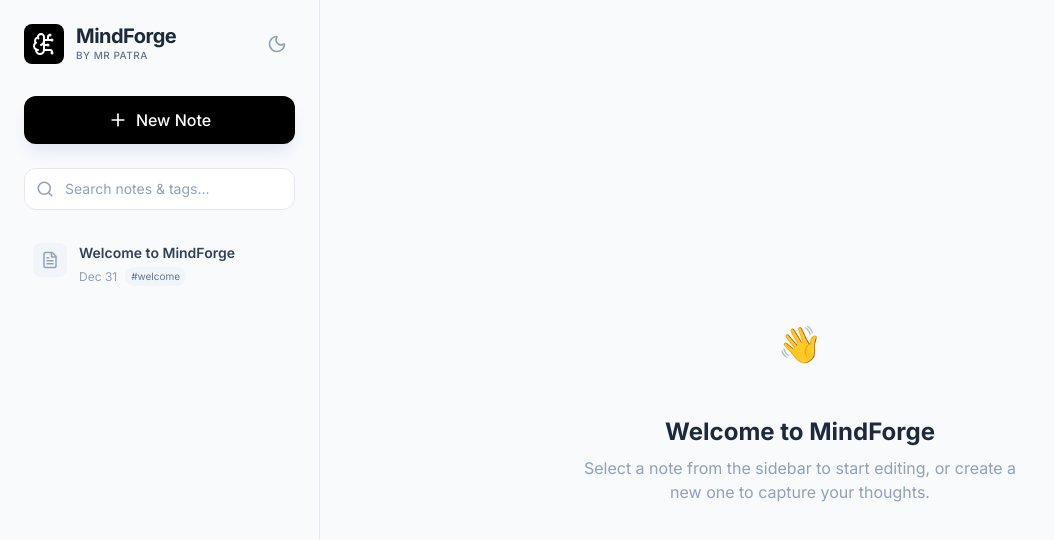
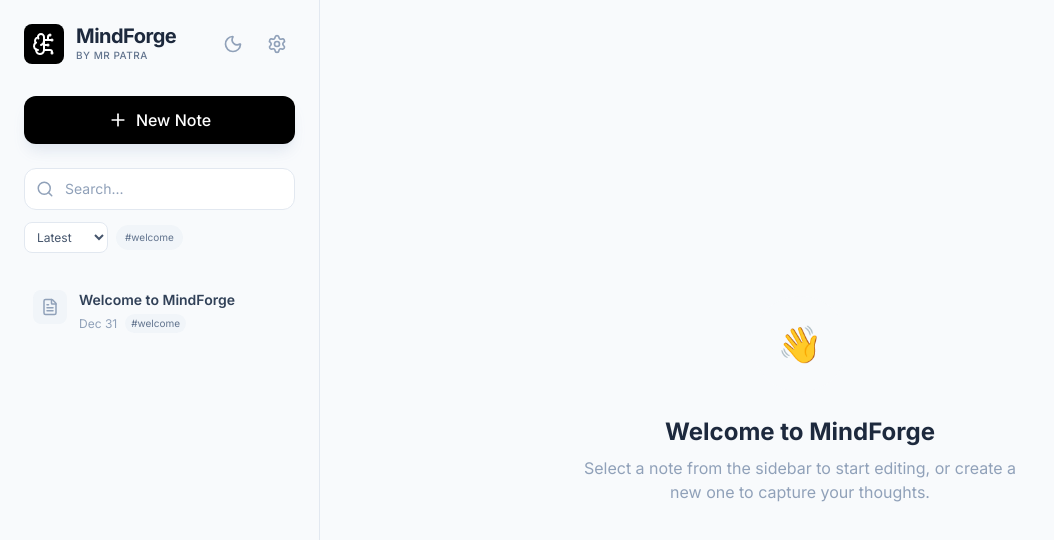
Before and after one commit to amitkumarpatra99/MindForge, a Next.js app: page / in a window 1280 px wide. Shown: the top 540 px of the page, without its empty margins (0-1054 px from the left). Built offline with nearby package versions, Linux system fonts and the light colour scheme.

Commit message:
feat: implement responsive sidebar component with note management, search, filter, sort, and theme toggles.

```diff
--- a/app/components/Sidebar.js
+++ b/app/components/Sidebar.js
@@ -1,8 +1,9 @@
 "use client";
 import { useState, useEffect } from 'react';
 import { useRouter } from 'next/navigation';
-import { Plus, Search, BrainCircuit, Moon, Sun, Star, Menu, X } from 'lucide-react';
+import { Plus, Search, BrainCircuit, Moon, Sun, Star, Menu, X, Settings } from 'lucide-react';
 import NoteCard from './NoteCard';
+import SettingsModal from './SettingsModal';
 import { useNotes } from '../context/NotesContext';
 import { useTheme } from 'next-themes';
 
@@ -13,6 +14,9 @@ export default function Sidebar() {
     const { theme, setTheme } = useTheme();
     const [mounted, setMounted] = useState(false);
     const [isMobileMenuOpen, setIsMobileMenuOpen] = useState(false);
+    const [isSettingsOpen, setIsSettingsOpen] = useState(false);
+    const [sortBy, setSortBy] = useState('updated');
+    const [filterTag, setFilterTag] = useState(null);
 
     useEffect(() => {
         setMounted(true);
@@ -29,14 +33,22 @@ export default function Sidebar() {
         setIsMobileMenuOpen(false);
     };
 
-    const filteredNotes = notes.filter(note => {
-        const term = search.toLowerCase();
-        return (
-            (note.title || '').toLowerCase().includes(term) ||
-            (note.content || '').toLowerCase().includes(term) ||
-            (note.tags || []).some(tag => tag.toLowerCase().includes(term))
-        );
-    });
+    const filteredNotes = notes
+        .filter(note => {
+            const term = search.toLowerCase();
+            const matchesSearch = (
+                (note.title || '').toLowerCase().includes(term) ||
+                (note.content || '').toLowerCase().includes(term)
+            );
+            const matchesTag = filterTag ? (note.tags || []).includes(filterTag) : true;
+            return matchesSearch && matchesTag;
+        })
+        .sort((a, b) => {
+            if (sortBy === 'updated') return new Date(b.updatedAt) - new Date(a.updatedAt);
+            if (sortBy === 'created') return new Date(b.createdAt || 0) - new Date(a.createdAt || 0); // Assuming createdAt might exist or fallback
+            if (sortBy === 'title') return (a.title || '').localeCompare(b.title || '');
+            return 0;
+        });
 
     const favorites = filteredNotes.filter(n => n.isFavorite);
     const others = filteredNotes.filter(n => !n.isFavorite);
@@ -96,6 +108,12 @@ export default function Sidebar() {
                                 {theme === 'dark' ? <Sun size={20} /> : <Moon size={20} />}
                             </button>
                             <button
+                                onClick={() => setIsSettingsOpen(true)}
+                                className="p-2 text-slate-400 hover:text-slate-600 dark:hover:text-slate-200 hover:bg-slate-200 dark:hover:bg-slate-800 rounded-lg transition-colors"
+                            >
+                                <Settings size={20} />
+                            </button>
+                            <button
                                 onClick={() => setIsMobileMenuOpen(false)}
                                 className="md:hidden p-2 text-slate-400 hover:text-slate-600 dark:hover:text-slate-200 hover:bg-slate-200 dark:hover:bg-slate-800 rounded-lg transition-colors"
                             >
@@ -113,17 +131,47 @@ export default function Sidebar() {
                     </button>
                 </div>
 
-                {/* Search */}
-                <div className="px-6 mb-4">
+                {/* Settings Modal */}
+                {isSettingsOpen && <SettingsModal onClose={() => setIsSettingsOpen(false)} />}
+
+                {/* Search & Sort */}
+                <div className="px-6 mb-4 space-y-3">
                     <div className="relative group">
                         <Search className="absolute left-3 top-1/2 -translate-y-1/2 text-slate-400 group-focus-within:text-blue-500 transition-colors" size={18} />
                         <input
                             type="text"
-                            placeholder="Search notes & tags..."
+                            placeholder="Search..."
                             value={search}
                             onChange={(e) => setSearch(e.target.value)}
-                            className="w-full bg-white dark:bg-slate-800 border border-slate-200 dark:border-slate-700 pl-10 pr-4 py-2.5 rounded-xl text-sm outline-none focus:border-blue-500 focus:ring-4 focus:ring-blue-500/10 transition-all placeholder:text-slate-400 dark:text-slate-200"
+                            className="w-full bg-white dark:bg-slate-800 border border-slate-200 dark:border-slate-700 pl-10 pr-4 py-2.5 rounded-xl text-sm outline-none focus:border-accent-500 focus:ring-4 focus:ring-accent-500/10 transition-all placeholder:text-slate-400 dark:text-slate-200"
                         />
+                    </div>
+
+                    <div className="flex items-center gap-2 overflow-x-auto scrollbar-hide pb-1">
+                        <select
+                            value={sortBy}
+                            onChange={(e) => setSortBy(e.target.value)}
+                            className="text-xs bg-white dark:bg-slate-800 border border-slate-200 dark:border-slate-700 rounded-lg px-2 py-1.5 outline-none focus:border-accent-500 text-slate-600 dark:text-slate-300"
+                        >
+                            <option value="updated">Latest</option>
+                            <option value="created">Created</option>
+                            <option value="title">A-Z</option>
+                        </select>
+
+                        {Array.from(new Set(notes.flatMap(n => n.tags || []))).map(tag => (
+                            <button
+                                key={tag}
+                                onClick={() => setFilterTag(filterTag === tag ? null : tag)}
+                                className={`
+                                    text-[10px] px-2 py-1 rounded-full whitespace-nowrap border transition-colors
+                                    ${filterTag === tag
+                                        ? 'bg-accent-100 dark:bg-accent-900/30 text-accent-700 dark:text-accent-400 border-accent-200 dark:border-accent-800'
+                                        : 'bg-slate-100 dark:bg-slate-800 text-slate-500 dark:text-slate-400 border-transparent hover:border-slate-200 dark:hover:border-slate-700'}
+                                `}
+                            >
+                                #{tag}
+                            </button>
+                        ))}
                     </div>
                 </div>
 
```
